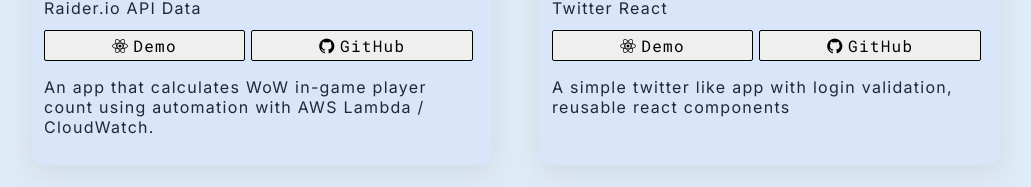
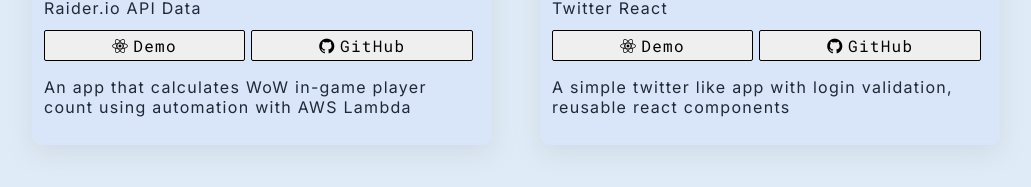
Before and after one commit to WebDevBernard/Portfolio, a Next.js app: page / in a window 1280 px wide. Shown: the part 731-918 px from the top of the page, without its empty margins (124-1155 px from the left). Built offline with nearby package versions, Linux system fonts and the light colour scheme.

Commit message:
update site

```diff
--- a/data/project-data.js
+++ b/data/project-data.js
@@ -5,7 +5,7 @@
     image:
       "https://raw.githubusercontent.com/WebDevBernard/Portfolio/main/docs/raiderio.png",
     description:
-      "An app that calculates WoW in-game player count using automation with AWS Lambda / CloudWatch.",
+      "An app that calculates WoW in-game player count using automation with AWS Lambda",
     github: "https://github.com/WebDevBernard/Raider.io-API-Data",
     link: "https://mythicplus.vercel.app/",
     tags: ["React", "AWS Lambda"],
```
